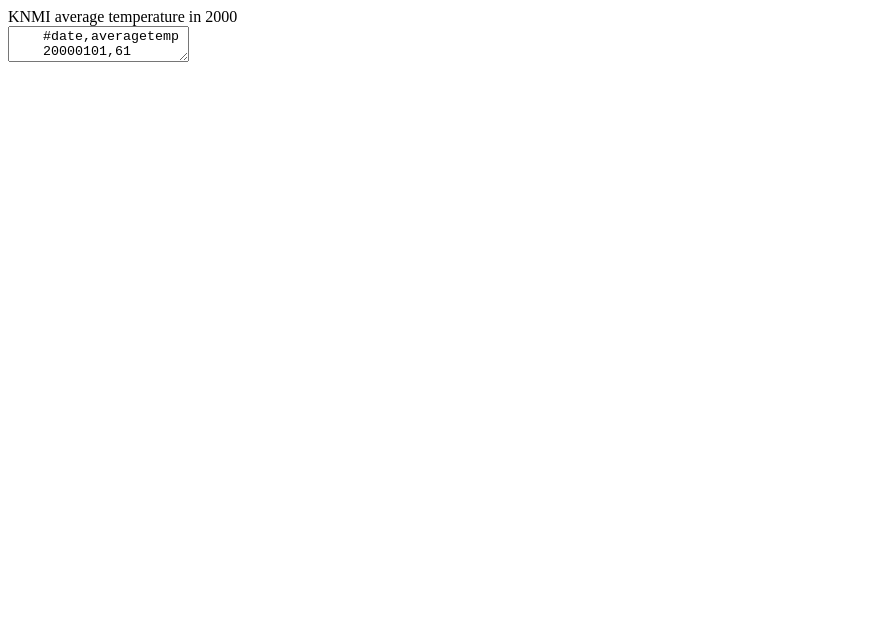
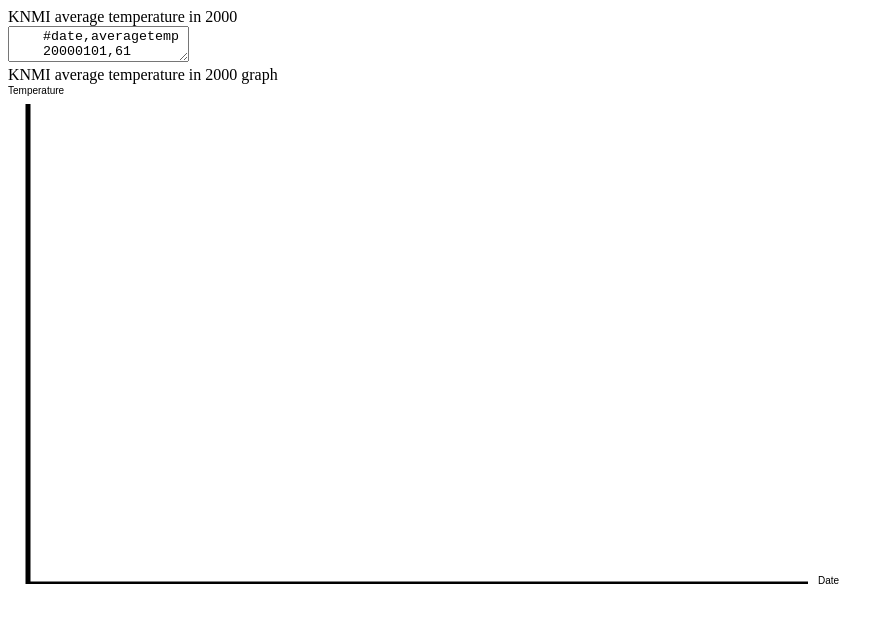
Before and after one commit to DMooij/Dataprocessing, a plain HTML site: page homework/week_2/knmi.html in a window 1280 px wide. Shown: the whole page, without its empty margins (0-894 px from the left). Drawn offline with Linux system fonts and the light colour scheme.

Commit message:
first commit

```diff
--- a/homework/week_2/knmi.html
+++ b/homework/week_2/knmi.html
@@ -381,29 +381,116 @@
     20001231,-1
   </textarea>
 
+  <label for = "idOfCanvas"><br> KNMI average temperature in 2000 graph</br>
+
+  <canvas id="myCanvas" width = "1000" height= "500"></canvas>
+
+  </label>
+
   <script type="text/javascript">
 
     // get rawdata and split by lines
     let data = document.getElementById("rawdata").outerHTML.split("\n");
-    console.log(data);
 
-    let array = [];
+    let datelist = [];
+    let templist = [];
 
-    // split lines by comma and push datapoints to array
+    // split lines by comma
     for (let i = 1; i < data.length - 1; i++) {
       let comma = data[i].split(",");
-      console.log(comma);
-      array.push(comma);
+
+      let datum = comma[0].trim();
+      let temp = parseInt(comma[1]);
+
+      // convert date strings to javascript dates
+      let year = datum.slice(0, 4);
+      let month = datum.slice(4, 6) - 1;
+      let day = datum.slice(6, 8);
+      let date = new Date(year, month, day);
+
+      datelist.push(date);
+      templist.push(temp);
     }
 
-     console.log(array);
+    console.log(datelist);
+    console.log(templist);
 
-    //  joinen naar een array
+    // initialize canvas
+    let canvas = document.getElementById("myCanvas");
+    let ctx = canvas.getContext("2d");
+    ctx.fillStyle = "rgb(0,0,0)";
+    ctx.lineWidth = 5;
 
-    // dateString
+    // draw y-axis temperature
+    ctx.beginPath();
+    ctx.moveTo(20,20);
+    ctx.lineTo(20,500);
+    ctx.stroke();
+    ctx.fillText("Temperature", 0, 10);
 
-    // temperaturen als nummers niet strings
-    // max vinden met strings lukt niet
+    // draw x-axis date
+    ctx.beginPath();
+    ctx.moveTo(20,500);
+    ctx.lineTo(800,500);
+    ctx.stroke();
+    ctx.fillText("Date", 810, 500);
+    //
+    // min en max temperatuur
+    let mintemp = Math.min.apply(Math, templist);
+    let maxtemp = Math.max.apply(Math, templist);
+
+    var domaintemp = [mintemp, maxtemp];
+    var rangetemp = [20, 500];
+    //
+    var transfTemp = createTransform(domaintemp, rangetemp);
+    for (var y = 0; y < templist.length; y++){
+      transfTemp(y);
+    }
+    //
+    // min en max datum
+    let mindate = Math.min.apply(Math, datelist);
+    let maxdate = Math.max.apply(Math, datelist);
+
+    var domaindate = [mindate, maxdate];
+    var rangedate = [20, 800];
+    //
+    var transfDate = createTransform(domaindate, rangedate);
+    for (var x = 0; x < datelist.length; x++){
+      transfDate(x);
+    }
+    //
+    ctx.beginPath();
+    ctx.moveTo(20,500);
+    for (var draw = 0; draw < 366; draw++) {
+      var y = transfTemp[draw];
+      var x = transfDate[draw];
+      ctx.lineTo(x, y);
+    }
+    ctx.stroke();
+
+
+    function createTransform(domain, range){
+	// domain is a two-element array of the data bounds [domain_min, domain_max]
+	// range is a two-element array of the screen bounds [range_min, range_max]
+	// this gives you two equations to solve:
+	// range_min = alpha * domain_min + beta
+	// range_max = alpha * domain_max + beta
+ 		// a solution would be:
+
+    var domain_min = domain[0];
+    var domain_max = domain[1];
+    var range_min = range[0];
+    var range_max = range[1];
+
+    // formulas to calculate the alpha and the beta
+   	var alpha = (range_max - range_min) / (domain_max - domain_min);
+    var beta = range_max - alpha * domain_max;
+
+    // returns the function for the linear transformation (y= a * x + b)
+    return function(x){
+      return alpha * x + beta;
+    }
+}
 
   </script>
 
```
